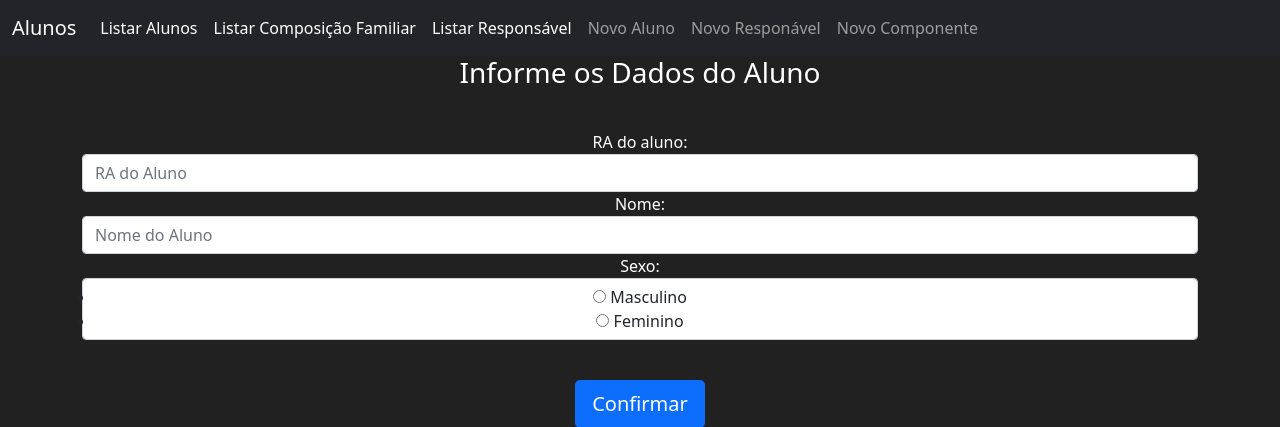
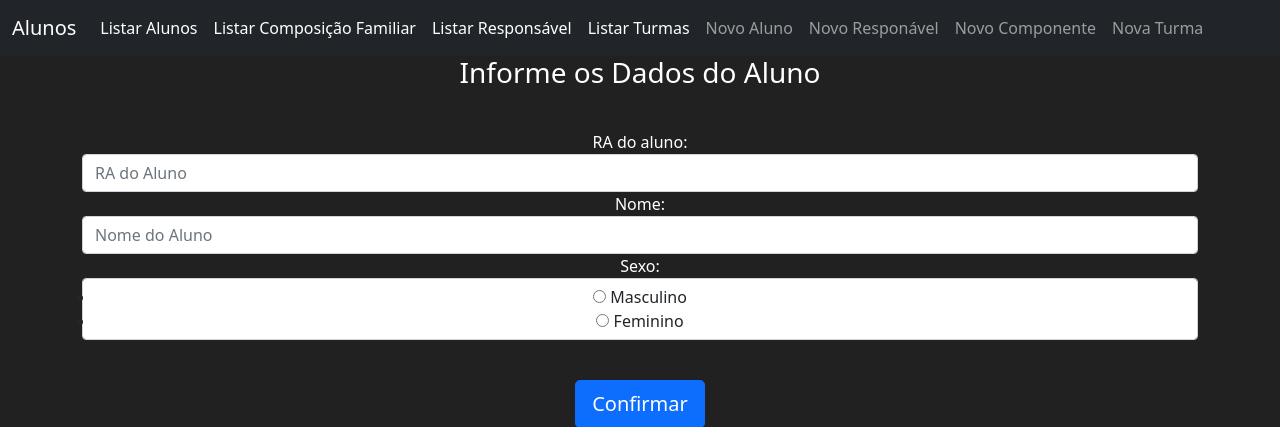
Before and after one commit to grupopiunivespstz/pi01, a Flask app: page /novo_aluno in a window 1280 px wide. Shown: the top 427 px of the page. Run offline with Flask 2, Linux system fonts and the light colour scheme; some libraries are stand-ins or nearby versions.

Commit message:
inclusão cadastro de turmas

```diff
--- a/aluno/forms.py
+++ b/aluno/forms.py
@@ -3,8 +3,14 @@
 from wtforms import StringField, SelectField, RadioField, SubmitField
 from flask_wtf import Form, FlaskForm
 from wtforms_sqlalchemy.fields import QuerySelectField
-from .models import Aluno
+from .models import Aluno, Turma
 from wtforms.validators import Length
+
+
+class Form_IncluirTurma(FlaskForm):
+    turm_descricao = StringField(label='Descrição: ', validators=[
+        Length(min=5, max=120)])
+    submit = SubmitField(label='Confirmar')
 
 
 class Form_IncluirComponenteFamiliar(FlaskForm):
@@ -37,4 +43,6 @@
                            Length(min=5, max=30)])
     sexo = RadioField(label='Sexo: ', choices=[
                       ('M', 'Masculino'), ('F', 'Feminino')])
+    turma = QuerySelectField(
+        'Escolha a turma: ', query_factory=lambda: Turma.query.all())
     submit = SubmitField(label='Confirmar')
--- a/aluno/routes.py
+++ b/aluno/routes.py
@@ -1,7 +1,7 @@
 from aluno import app
 from flask import render_template, redirect, url_for, flash
-from aluno.models import Aluno, ComposicaoFamiliar, Responsavel
-from aluno.forms import Form_IncluirAluno, Form_IncluirComponenteFamiliar, Form_IncluirResponsavel
+from aluno.models import Aluno, ComposicaoFamiliar, Responsavel, Turma
+from aluno.forms import Form_IncluirAluno, Form_IncluirComponenteFamiliar, Form_IncluirResponsavel, Form_IncluirTurma
 from aluno import db
 
 
@@ -31,6 +31,13 @@
 def listagem_responsavel():
     responsaveis = Responsavel.query.all()
     return render_template("listagem_responsaveis.html", responsaveis=responsaveis)
+
+
+# Selecionar Tudo - Turma
+@app.route("/listagem_turma", methods=["GET"])
+def listagem_turma():
+    turmas = Turma.query.all()
+    return render_template("listagem_turma.html", turmas=turmas)
 
 
 # incluir um novo aluno
@@ -72,7 +79,7 @@
     form = Form_IncluirComponenteFamiliar()
     if form.validate_on_submit():
         criar_componente = ComposicaoFamiliar(comp_id_aluno=form.comp_id_aluno.data,
-            comp_nome=form.comp_nome.data, comp_escolaridade=form.comp_escolaridade.data, comp_parentesco=form.comp_parentesco.data)
+                                              comp_nome=form.comp_nome.data, comp_escolaridade=form.comp_escolaridade.data, comp_parentesco=form.comp_parentesco.data)
         db.session.add(criar_componente)
         db.session.commit()
         return redirect(url_for("home"))
@@ -82,6 +89,21 @@
     return render_template('novo_componente.html', form=form)
 
 
+# incluir uma nova turma
+@app.route("/nova_turma", methods=['GET', 'POST'])
+def nova_turma():
+    form = Form_IncluirTurma()
+    if form.validate_on_submit():
+        criar_turma = Turma(turm_descricao=form.turm_descricao.data)
+        db.session.add(criar_turma)
+        db.session.commit()
+        return redirect(url_for("home"))
+    if form.errors != {}:
+        for err_msg in form.erros.values():
+            print(f'Erro ao criar uma nova turma : {err_msg}')
+    return render_template('novo_turma.html', form=form)
+
+
 # rota inexistente
 @app.route("/<string:rota_inexistente>")
 def rota_inexistente(rota_inexistente):
--- a/aluno/templates/base.html
+++ b/aluno/templates/base.html
@@ -33,6 +33,9 @@
                     <li class="nav-item">
                         <a class="nav-link active" aria-current="page" href="{{ url_for('listagem_responsavel') }}">Listar Responsável</a>
                     </li>
+                    <li class="nav-item">
+                        <a class="nav-link active" aria-current="page" href="{{ url_for('listagem_turma') }}">Listar Turmas</a>
+                    </li>
                 </ul>
                 <ul class="navbar-nav">
                     <li class="nav-item">
@@ -43,6 +46,9 @@
                     </li>
                     <li class="nav-item">
                         <a class="nav-link" href="{{ url_for('novo_componente') }}">Novo Componente</a>
+                    </li>
+                    <li class="nav-item">
+                        <a class="nav-link" href="{{ url_for('nova_turma') }}">Nova Turma</a>
                     </li>
                 </ul>
             </div>
```
Also changed, not shown: aluno/models.py (+9 -0 lines), aluno/templates/listagem_turma.html (added, +32 -0 lines), aluno/templates/novo_turma.html (added, +32 -0 lines), aluno/dados.db.
